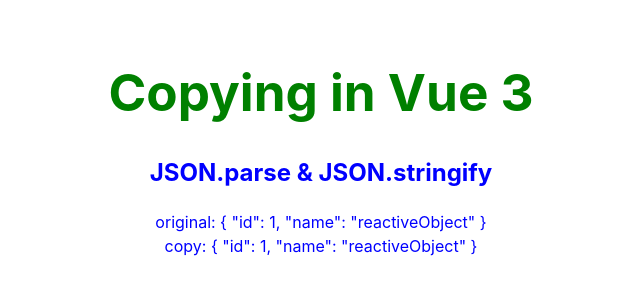
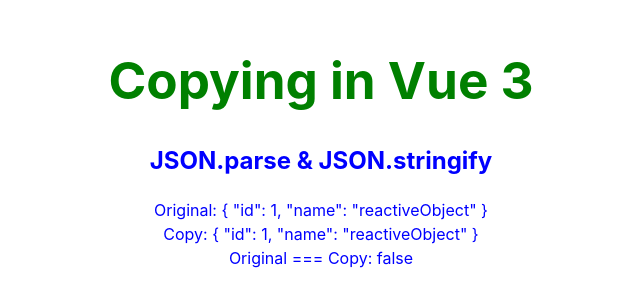
Before and after one commit to CCBaxter84/copying, a Vue app: page / in a window 1280 px wide. Shown: the part 256-562 px from the top of the page, without its empty margins (319-959 px from the left). Built offline with nearby package versions, Linux system fonts and the light colour scheme.

Commit message:
Added equality check

```diff
--- a/src/components/JsonParse.vue
+++ b/src/components/JsonParse.vue
@@ -1,8 +1,9 @@
 <template>
   <section style="color: blue;">
     <h2>JSON.parse & JSON.stringify</h2>
-    <article>original: {{ reactiveObject }}</article>
-    <article>copy: {{ copiedReactiveObject }}</article>
+    <article>Original: {{ reactiveObject }}</article>
+    <article>Copy: {{ copiedReactiveObject }}</article>
+    <article>Original === Copy: {{ reactiveObject === copiedReactiveObject }}</article>
   </section>
 </template>
 
```
